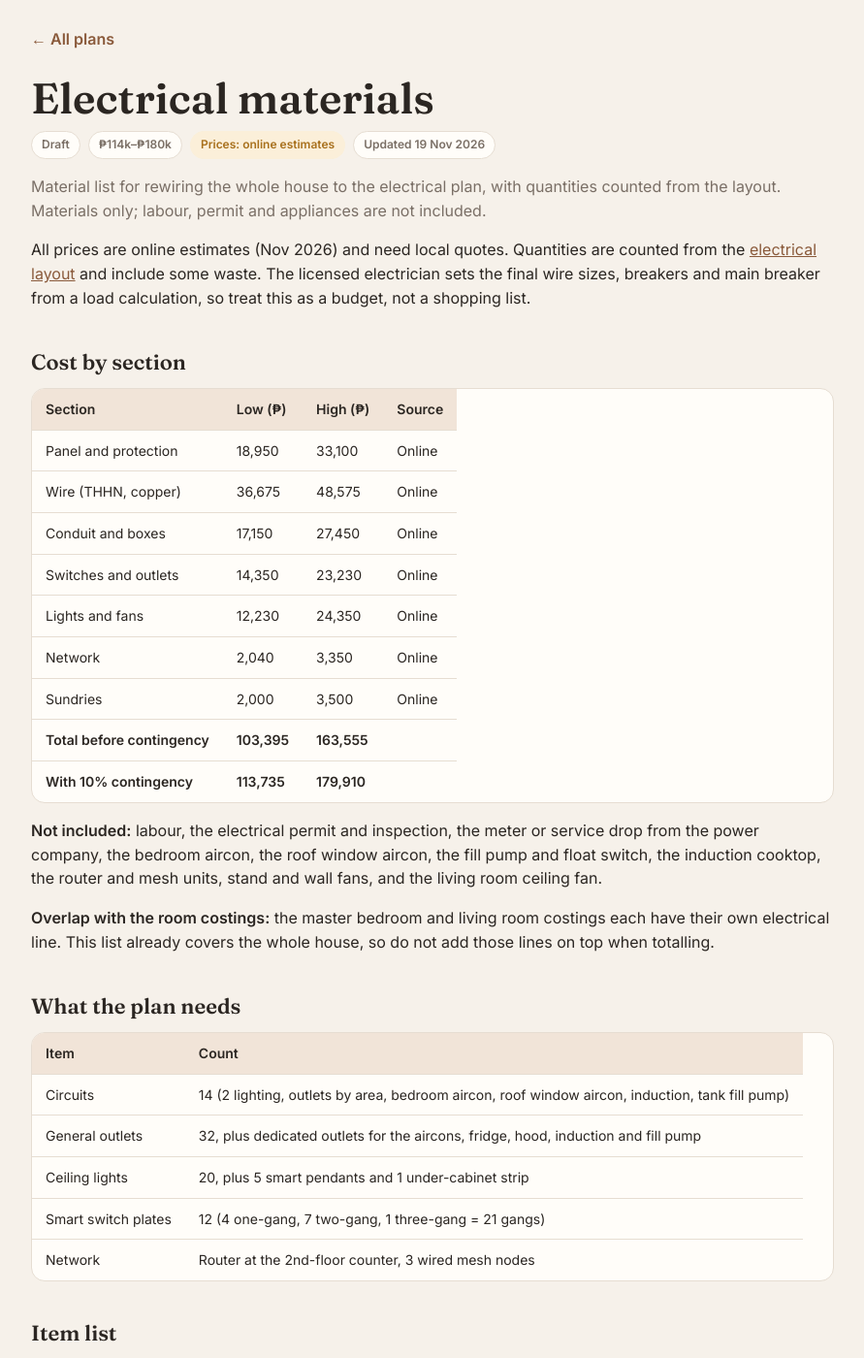
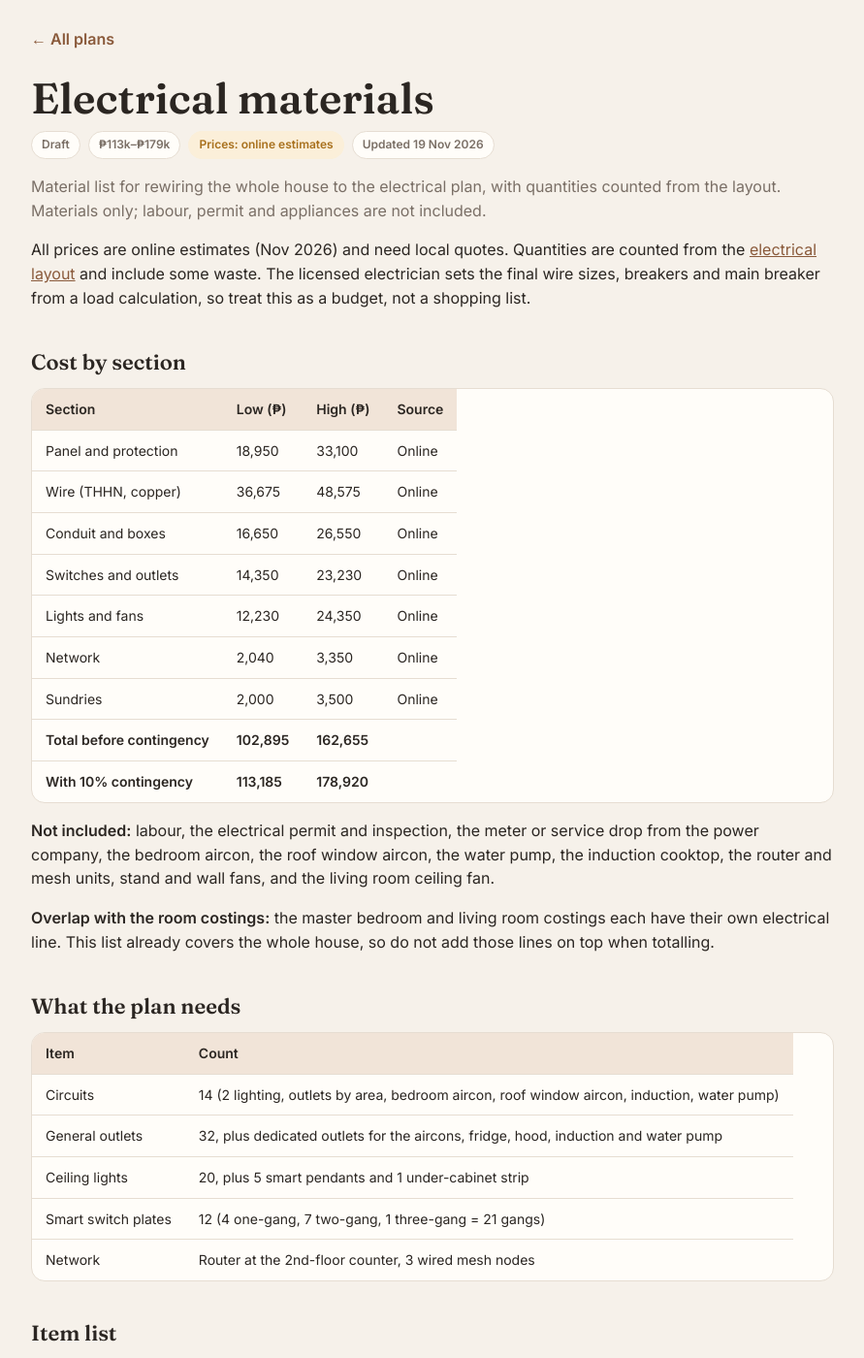
Before and after one commit to tatayotter/navarro-house, a Jekyll site: the page built from house/electrical-materials.md, in a window 1280 px wide and 1400 px high. Shown: the whole window at 97% size, without its empty margins (194-1085 px from the left). Built offline with Jekyll 4.4.1, drawn with Linux system fonts in a browser that asks for light colours; some of the changed text lies outside the part shown.

Commit message:
Electrical: back to ground tank + pressure pump (outlet on panel wall); drop roof tank float cable
Co-Authored-By: Claude Opus 5.5 <noreply@anthropic.com>
Claude-Session: https://claude.ai/code/session_01RUWgCRNWmTMeAKKYpvsnmJ

```diff
--- a/house/electrical-layout-v1.html
+++ b/house/electrical-layout-v1.html
@@ -103,7 +103,7 @@ td.n{font-variant-numeric:tabular-nums;white-space:nowrap}
 <li>Outside the room's front wall (open slab): 1 weatherproof LED light and 1 weatherproof socket, both on the wall under the roof overhang.</li>
 <li>Mesh node 3: inside the room, wired back to the router.</li>
 <li>Window-type aircon (Rowil, 18 Nov): sleeve high in the room's front wall left of the slider (sill 1.5 m, top 1.92 m, above the desk corner), blowing out to the open slab under the roof overhang. Its own outlet is on the annex-side wall at the front corner, about 1.8 m. Circuit 13, 20 A, 3.5 mm² (the old washer slot). The opening needs a lintel, and the back of the unit must face open air.</li>
-<li>Water (changed 19 Nov): 500 L tank on a 1.2 m stand on the open slab outside the room's front wall, by the T&amp;B, feeding the house by gravity. A small 0.5 HP fill pump sits on the ground floor in the car-side corner by the partition, with a weatherproof outlet at 1.2 m on the car-side wall (circuit 14, 20 A, RCD). A float switch in the tank controls the pump, either by a control cable down the stairwell chase or a wireless Tuya level sensor and smart relay (Rowil's choice). Optional: a small inline booster (about 120 W) for the roof T&amp;B shower, on the roof room circuit.</li></ul>
+<li>Water (19 Nov): no roof tank. A 500 L tank and a 0.5 HP constant-pressure inverter pump (auto start/stop) sit on the ground floor against the car bay panel wall, with a weatherproof outlet at 1.2 m about 1.4 m from the panel (circuit 14, 20 A, RCD). The roof T&amp;B is fed by the pump's pressure.</li></ul>
 <p class="sub">Assumed: the panel is on the car bay wall on your left as you walk in from the street. Tell me if it's the other wall.</p></div>
   </div>
 </div>
--- a/house/electrical-materials.md
+++ b/house/electrical-materials.md
@@ -1,7 +1,7 @@
 ---
 title: Electrical materials
 status: Draft
-cost: "₱114k–₱180k"
+cost: "₱113k–₱179k"
 price_source: online
 updated: 19 Nov 2026
 summary: Material list for rewiring the whole house to the electrical plan, with quantities counted from the layout. Materials only; labour, permit and appliances are not included.
@@ -15,15 +15,15 @@ All prices are online estimates (Nov 2026) and need local quotes. Quantities are
 |---|---|---|---|
 | Panel and protection | 18,950 | 33,100 | Online |
 | Wire (THHN, copper) | 36,675 | 48,575 | Online |
-| Conduit and boxes | 17,150 | 27,450 | Online |
+| Conduit and boxes | 16,650 | 26,550 | Online |
 | Switches and outlets | 14,350 | 23,230 | Online |
 | Lights and fans | 12,230 | 24,350 | Online |
 | Network | 2,040 | 3,350 | Online |
 | Sundries | 2,000 | 3,500 | Online |
-| **Total before contingency** | **103,395** | **163,555** | |
-| **With 10% contingency** | **113,735** | **179,910** | |
+| **Total before contingency** | **102,895** | **162,655** | |
+| **With 10% contingency** | **113,185** | **178,920** | |
 
-**Not included:** labour, the electrical permit and inspection, the meter or service drop from the power company, the bedroom aircon, the roof window aircon, the fill pump and float switch, the induction cooktop, the router and mesh units, stand and wall fans, and the living room ceiling fan.
+**Not included:** labour, the electrical permit and inspection, the meter or service drop from the power company, the bedroom aircon, the roof window aircon, the water pump, the induction cooktop, the router and mesh units, stand and wall fans, and the living room ceiling fan.
 
 **Overlap with the room costings:** the master bedroom and living room costings each have their own electrical line. This list already covers the whole house, so do not add those lines on top when totalling.
 
@@ -31,8 +31,8 @@ All prices are online estimates (Nov 2026) and need local quotes. Quantities are
 
 | Item | Count |
 |---|---|
-| Circuits | 14 (2 lighting, outlets by area, bedroom aircon, roof window aircon, induction, tank fill pump) |
-| General outlets | 32, plus dedicated outlets for the aircons, fridge, hood, induction and fill pump |
+| Circuits | 14 (2 lighting, outlets by area, bedroom aircon, roof window aircon, induction, water pump) |
+| General outlets | 32, plus dedicated outlets for the aircons, fridge, hood, induction and water pump |
 | Ceiling lights | 20, plus 5 smart pendants and 1 under-cabinet strip |
 | Smart switch plates | 12 (4 one-gang, 7 two-gang, 1 three-gang = 21 gangs) |
 | Network | Router at the 2nd-floor counter, 3 wired mesh nodes |
@@ -73,8 +73,7 @@ All prices are online estimates (Nov 2026) and need local quotes. Quantities are
 | Deep utility boxes (sockets and switches) | 50 | 1,750 | 3,000 | Online |
 | Junction and octagonal ceiling boxes | 30 | 900 | 1,650 | Online |
 | Weatherproof boxes with covers (outdoor, roof, pump) | 6 | 1,800 | 3,300 | Online |
-| Control cable for the roof tank float switch, 2-core, per metre (stairwell chase) | 20 | 500 | 900 | Online |
-| **Subtotal** | | **17,150** | **27,450** | |
+| **Subtotal** | | **16,650** | **26,550** | |
 
 ### Switches and outlets
 
--- a/index.html
+++ b/index.html
@@ -113,7 +113,7 @@ footer a{color:var(--accent);font-weight:500}
     </a>
     <a class="card mini" href="house/electrical-materials.html">
       <div class="ico"><svg viewBox="0 0 24 24" fill="none" stroke="currentColor" stroke-width="1.8" stroke-linejoin="round"><path d="M6 3h12v18H6zM9 7h6M9 11h6M9 15h3"/></svg></div>
-      <div class="card-txt"><h3>Electrical materials</h3><p>Material list and cost, ₱114k–180k (online estimate)</p></div><span class="arrow">›</span>
+      <div class="card-txt"><h3>Electrical materials</h3><p>Material list and cost, ₱113k–179k (online estimate)</p></div><span class="arrow">›</span>
     </a>
     <a class="card mini" href="house/plumbing-layout-v1.html">
       <div class="ico"><svg viewBox="0 0 24 24" fill="none" stroke="currentColor" stroke-width="1.8" stroke-linejoin="round"><path d="M12 3s6 6.5 6 11a6 6 0 0 1-12 0c0-4.5 6-11 6-11z"/></svg></div>
@@ -137,7 +137,7 @@ footer a{color:var(--accent);font-weight:500}
     <div class="st"><span class="pill p-work">Building soon</span><div><b>Steel stair to the rooftop</b><span class="d">Final design done. Steel bought, welder hired.</span></div></div>
     <a class="st" href="rooms/rooftop-room.html"><span class="pill p-wait">Draft</span><div><b>Rooftop room</b><span class="d">Room with its own T&amp;B, queen bed and window AC. Walls: 1 m concrete half wall, then container-van steel outside and Hardiflex inside up to the roof. About ₱208k–348k (online estimate). Final site measurements coming.</span></div><span class="arrow">›</span></a>
     <div class="st"><span class="pill p-wait">Measuring</span><div><b>Front gate</b><span class="d">Roll-up car shutter plus a small door. Waiting on final measurements.</span></div></div>
-    <a class="st" href="house/electrical-materials.html"><span class="pill p-wait">For checking</span><div><b>Electrical wiring</b><span class="d">Whole-house plan drafted: 20 ceiling lights, 32 outlets, 12 smart switch plates. Materials about ₱114k to ₱180k (online estimate). The electrician will check it.</span></div><span class="arrow">›</span></a>
+    <a class="st" href="house/electrical-materials.html"><span class="pill p-wait">For checking</span><div><b>Electrical wiring</b><span class="d">Whole-house plan drafted: 20 ceiling lights, 32 outlets, 12 smart switch plates. Materials about ₱113k to ₱179k (online estimate). The electrician will check it.</span></div><span class="arrow">›</span></a>
     <a class="st" href="house/glass-aluminium.html"><span class="pill p-wait">Measuring</span><div><b>Glass and aluminium</b><span class="d">All windows and sliding doors in one list for supplier quotes. Terrace jalousie now 6 bays. About ₱118k–185k (online estimate). Sizes to be measured on site.</span></div><span class="arrow">›</span></a>
     <a class="st" href="house/plumbing-materials.html"><span class="pill p-wait">Draft</span><div><b>Plumbing</b><span class="d">Decided: our own new septic tank under the car bay (the old one is shared with the neighbours). Water tank in the car bay with a quiet pump that stops when no tap is open. Materials about ₱87k–132k (online estimate).</span></div><span class="arrow">›</span></a>
     <a class="st" href="rooms/master-bedroom.html"><span class="pill p-done">Planned</span><div><b>Master bedroom</b><span class="d">Plan and costing done, about ₱167k with buffer (online estimate).</span></div><span class="arrow">›</span></a>
```
Also changed, not shown: other parts of house/electrical-layout-v1.html (+1 -1 lines), README.md.
